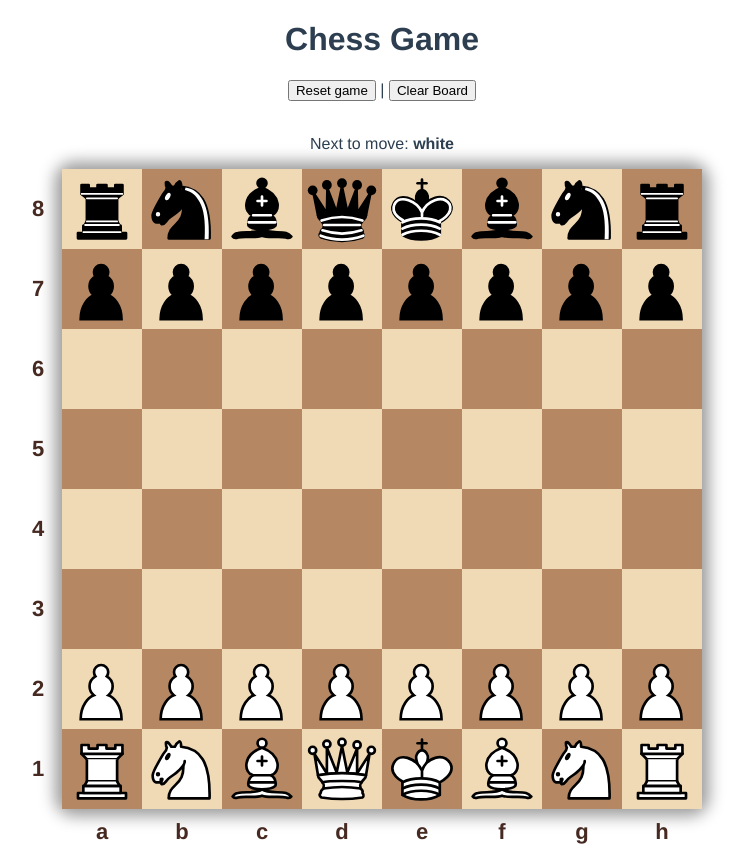
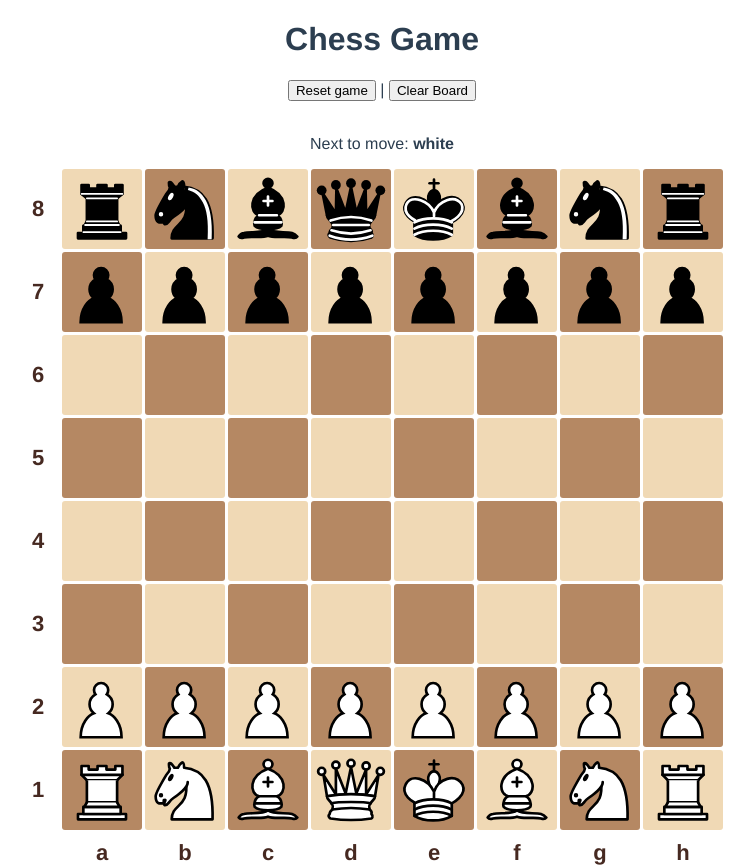
Before and after one commit to coenond/vue-chess, a Vue app: page / in a window 1280 px wide. Shown: the whole page, without its empty margins (258-1012 px from the left). Before the commit the page ends 845 px from the top, so only its background shows below. Built offline with nearby package versions, Linux system fonts and the light colour scheme.

Commit message:
chore: small style changes

```diff
--- a/src/assets/style/components/board.scss
+++ b/src/assets/style/components/board.scss
@@ -1,17 +1,12 @@
 @import '@/assets/style/sizes.scss';
 
 .board {
-  // border: 49px solid #462921;
   border-radius: 12px;
   width: calc(#{$gridSize} * #{$squareSize});
   margin: 0 auto;
   display: grid;
-  grid-gap: 0;
+  grid-gap: 3px;
   grid-template-columns: repeat($gridSize, $squareSize);
   grid-template-rows: repeat($gridSize, $squareSize);
   grid-auto-flow: row;
-
-  -webkit-box-shadow: 0px 0px 16px 7px #9a9a9a;
-  -moz-box-shadow:    0px 0px 16px 7px #9a9a9a;
-  box-shadow:         0px 0px 16px 7px #9a9a9a;
 }
--- a/src/assets/style/components/square.scss
+++ b/src/assets/style/components/square.scss
@@ -4,6 +4,7 @@
   // padding: $squarePadding;
   text-align: center;
   position: relative;
+  border-radius: 3px;
   outline: 0px solid #462921;
 
   &__black {
```
